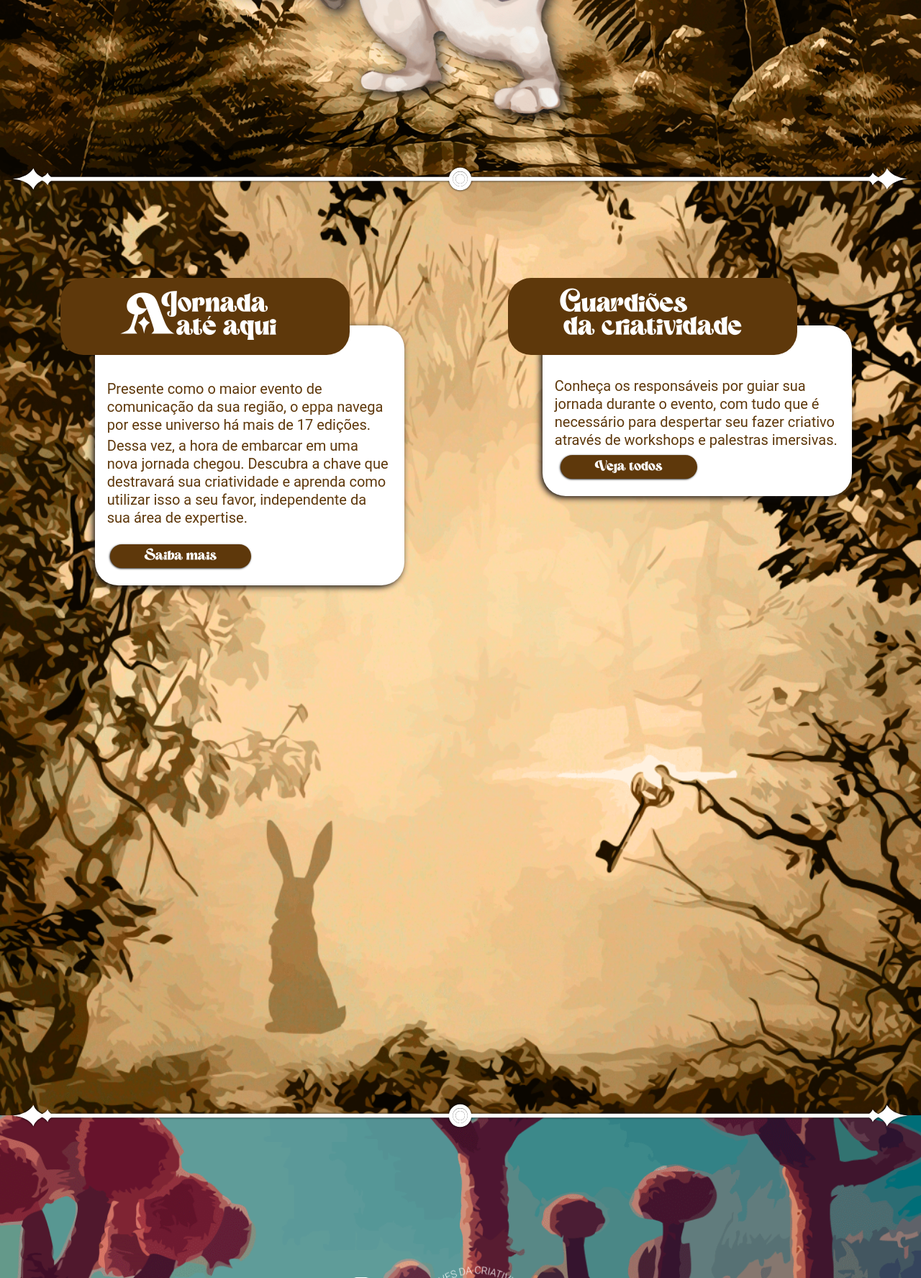
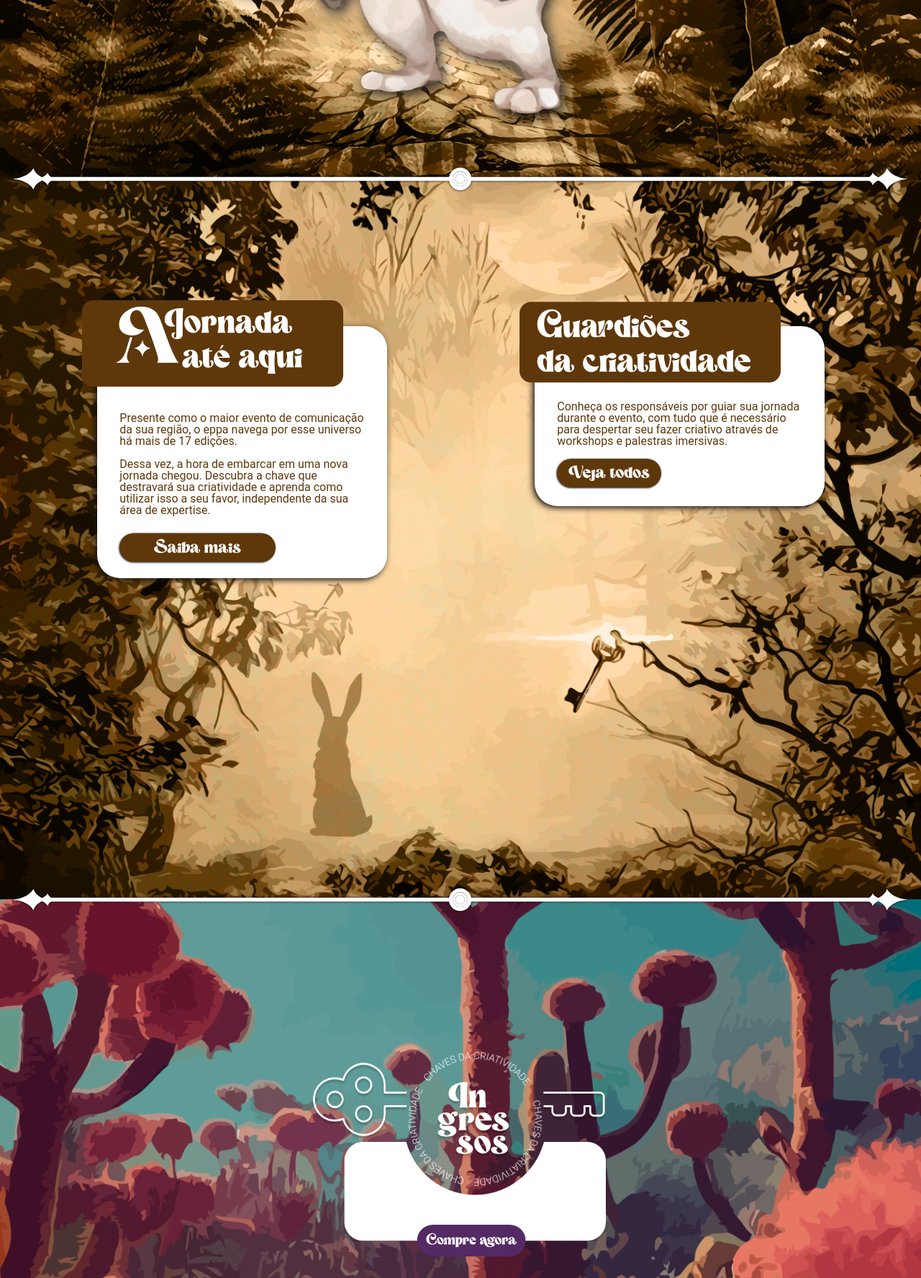
Before and after one commit to kaduFranca/Projeto-EPPA23, a PHP site: page / in a window 1280 px wide. Shown: the part 643-2418 px from the top of the page at 72% size. Run offline with PHP 8.4, Linux system fonts and the light colour scheme; some web fonts are replaced.

Commit message:
Ajuste no sobre

```diff
--- a/css/style/style.css
+++ b/css/style/style.css
@@ -44,11 +44,15 @@ body {
 }
 
 .back-two {
+    display: flex;
+    position: relative;
     background-image: url("../../img/background/back-2-min.png");
     background-repeat: no-repeat;
     background-size: cover;
+    align-items: center;
+    justify-content: center;
     background-position: center center;
-    min-height: 1300px;
+    min-height: 1000px;
 
 
 }
@@ -128,9 +132,57 @@ body {
 
 .box-1 {
     position: relative;
+    display: flex;
+    align-items: flex-start;
+    justify-content: center;
+    margin-bottom: 20%;
+
+}
+
+.box_Guardioes {
+    position: relative;
+    display: block;
+    max-width: 403px;
+    height: auto;
+    max-height: 350px;
+    min-height: 250px;
     font-family: "Roboto";
     background-color: white;
     box-shadow: -0.2vw 0.2vw 0.7vw rgb(21, 19, 19);
+}
+
+.box-M-guardioes {
+    display: inline-block;
+    position: relative;
+    min-width: 90%;
+    max-width: 90%;
+    right: 5%;
+    transform: translateY(-30%);
+    width: max-content;
+    height: auto;
+}
+
+.box_jornada {
+    position: relative;
+    display: inline-block;
+    max-width: 403px;
+    height: auto;
+    max-height: 1%;
+    min-height: 350px;
+    font-family: "Roboto";
+    background-color: white;
+    box-shadow: -0.2vw 0.2vw 0.7vw rgb(21, 19, 19);
+}
+
+.box-M-jornada {
+    display: inline-block;
+    position: relative;
+    min-width: 90%;
+    max-width: 90%;
+    right: 5%;
+    transform: translateY(-30%);
+    width: max-content;
+    height: auto;
 }
 
 .botao {
@@ -142,7 +194,7 @@ body {
     background-color: #ba945e;
 }
 
-.box-marrom {
+.font-magic {
     font-family: "Magic-Retro";
 }
 
@@ -189,7 +241,7 @@ body {
     max-height: 60vw;
     min-height: 200px;
     height: 250px;
-    width: 420px;
+    width: 410px;
     background-size: cover;
     padding: 0;
     margin: 0;
@@ -250,6 +302,12 @@ body {
 
 }
 
+.box-2 {
+    font-family: "Roboto";
+    background-color: white;
+    box-shadow: -0.2vw 0.2vw 0.7vw rgb(21, 19, 19);
+}
+
 .geral-patronos {
     position: relative;
     display: block;
--- a/index.html
+++ b/index.html
@@ -103,73 +103,69 @@
     </div>
 
     <!-- Segundo fundo (Quadros Jornada e Guardiões) -->
-    <div class="container-fluid back-two ps-0 ps-lg-5 " id="sobre">
-      <div class="row ">
+    <div class="container-fluid back-two  " id="sobre">
+      <div class="row " style="width: 95vw;">
 
         <!-- Primeiro quadrado (A jornada até aqui) -->
-        <div class="col-lg-6 col-md-12 mx-lg-auto px-4 my-lg-0 my-0 py-5">
-          <div class="box-marrom cor-marrom d-flex my-0  mx-lg-4 py-lg-1 py-4 py-md-2 rounded-5 position-relative"
-            style="top: 15%; left: 0%; width: 70%; height: 18%;">
-            <div class="d-flex mx-lg-auto py-2 py-md-2 py-lg-0 my-lg-1 mx-sm-auto mx-3 my-sm-0  my-2">
-              <div class="badge " style="width:3.7rem ;padding: 6.5%; font-size: 4.3em;">
-                <p class="">A</p>
-              </div>
-              <div class="badge text-wrap d-block ">
-                <p class="display-6" style="width: 1em; height: 1rem;">Jornada</p>
-                <p class="display-6" style="width: 4.5em;">até aqui</p>
+        <div class="col-lg-6 col-md-12 box-1">
+
+
+          <div class="rounded-5 box_jornada">
+
+            <div class="font-magic cor-marrom rounded-4 box-M-jornada">
+              <div class="d-inline-flex row mx-5 mt-2">
+                <div class="badge text-wrap d-inline-block col-3 p-0">
+                  <p class="text-start mb-0 lh-1 text-end me-3"
+                    style="margin-top: 5%; font-size:calc(4.2rem + 2.5vw);font-weight:300;line-height:1.2">A</p>
+                </div>
+                <div class="badge  d-block col-9  p-0">
+                  <p class="text-start display-5 me-4 lh-1 ">Jornada <br /> &ensp;até aqui</p>
+                </div>
               </div>
             </div>
-          </div>
-          <div class=" mx-auto m-5 mb-lg-5 box-1 position-static rounded-5 w-75 pt-md-0  pt-lg-5">
-            <div
-              class="badge mx-1  mt-5 mt-md-1 pt-5 pt-md-5 mt-lg-0 pt-lg-4 my-0 pt-0  py-4 fs-5  fw-normal text-wrap lh-sm text-break "
-              style="color: #5E380B;">
-              <p class="text-start my-1 my-md-1 my-lg-1">Presente como o maior evento de comunicação da sua região, o
-                eppa navega por
-                esse universo há mais
-                de
-                17 edições.
-              </p>
-              <p class="text-start  ">
+
+            <div class="badge mx-4" style="color: #5E380B;  transform: translateY(-2%);">
+              <p class="text-start lh-1 fs-6 text-break text-wrap fw-normal">Presente como o maior evento de comunicação
+                da sua região, o
+                eppa navega por esse universo há mais de 17 edições.
+                <br /><br />
                 Dessa vez, a hora de embarcar em uma nova jornada chegou. Descubra a chave que destravará sua
                 criatividade e aprenda como utilizar isso a seu favor, independente da sua área de expertise.
               </p>
-              <div class="text-start">
+              <div class="text-start ">
                 <button
-                  class="box-marrom botao cor-marrom rounded-pill text-center text-white w-auto fs-5 border-0 mx-1  mt-2 px-5 py-1">Saiba
+                  class="font-magic botao cor-marrom rounded-pill text-center text-white w-auto fs-4 border-0 mx-2 mx-lg-0 my-2 px-5 py-2">Saiba
                   mais</button>
               </div>
             </div>
           </div>
         </div>
         <!-- Segundo quadrado (Guardiões da criatividade) -->
-        <div class="col-lg-6 col-md-12 mx-lg-auto px-4 my-lg-0 my-0 py-5">
-          <div class="box-marrom cor-marrom d-flex   my-0 mx-lg-4 py-lg-1 py-3 py-md-2 rounded-5 position-relative"
-            style="top: 15%; left: 0%; width: 70%; height: 18%;">
-            <div class="d-flex mx-lg-auto py-2 py-md-0 my-lg-1 mx-sm-auto mx-2  " style="padding: 0%; height: 10rem;">
-              <div class="badge text-wrap d-block">
-                <p class="display-6" style="width: 5em; height: 1rem;">Guardiões</p>
-                <p class="display-6" style="width: 7em;">da criatividade</p>
+        <div class="col-lg-6 col-md-12  box-1 ">
+
+          <div class="rounded-5 box_Guardioes">
+            <div class="font-magic cor-marrom rounded-4 box-M-guardioes">
+              <div class="d-block">
+                <div class="badge d-inline-block mt-2 ">
+                  <p class="text-start display-5 mb-0 lh-1 mx-3">Guardiões <br /> da criatividade</p>
+                </div>
               </div>
             </div>
-          </div>
-          <div class=" mx-auto m-5 mb-lg-5 box-1 position-static rounded-5 w-75 pt-md-0  pt-lg-5">
-            <div
-              class="badge mx-1 mt-5 mt-md-2 pt-1 pt-md-4 mt-lg-0 pt-lg-4 my-0  py-4 fs-5  fw-normal text-wrap lh-sm text-break"
-              style="color: #5E380B;">
-              <p class="text-start my-3 my-md-0 ">Conheça os responsáveis por guiar sua jornada durante o evento, com
+
+            <div class="badge mx-4" style="color: #5E380B; transform: translateY(-10%);">
+              <p class="text-start lh-1 fs-6 text-break text-wrap fw-normal">Conheça os responsáveis por guiar sua
+                jornada durante o evento, com
                 tudo que é
                 necessário para despertar seu fazer criativo através de workshops e palestras imersivas.
               </p>
               <div class="text-start">
                 <button
-                  class="box-marrom botao cor-marrom rounded-pill text-center text-white w-auto fs-5 border-0 mx-2  mt-2 px-5 py-1">Veja
+                  class="font-magic botao cor-marrom rounded-pill text-center text-white w-auto fs-4 border-0 mx-2 mx-lg-0 my-0 px-3 py-2">Veja
                   todos</button>
               </div>
             </div>
           </div>
         </div>
-
       </div>
 
     </div>
@@ -201,13 +197,13 @@
 
 
     <!-- Quarto fundo (Programação) -->
-    <div class="container-fluid m-0 back-four d-block" >
+    <div class="container-fluid m-0 back-four d-block">
       <div class="row ">
         <div class="col-12 col-md-12 col-lg-7 d-block position-relative m-0 p-0">
           <div class="geral-patronos">
-            <div class="cogumelo "id="quemfaz">
+            <div class="cogumelo " id="quemfaz">
               <div class="box-patronos ">
-                <div class="row" >
+                <div class="row">
                   <p class="display-2  fs-1 text-start text-white my-auto"
                     style="display:inline-block; font-family: Magic-Retro; padding: 0; margin: 0;">Patronos</p>
                 </div>
@@ -222,24 +218,24 @@
                 </div>
                 <div class="row my-3">
                   <button
-                    class="box-marrom botao cor-marrom rounded-pill text-center text-white w-auto fs-5  border-0 mx-2 px-4 py-1">Conheça</button>
+                    class="font-magic botao cor-marrom rounded-pill text-center text-white w-auto fs-5  border-0 mx-2 px-4 py-1">Conheça</button>
                 </div>
               </div>
             </div>
           </div>
         </div>
 
-        <div class="col-12 col-md-10 col-lg-5 mx-auto text-end mt-0 py-0 mt-5 py-md-5 mt-md-0" >
-          <div class="programacao mx-auto"id="programacao"></div>
-          <div class="box-marrom cor-marrom py-3   rounded-4 position-relative "
+        <div class="col-12 col-md-10 col-lg-5 mx-auto text-end mt-0 py-0 mt-5 py-md-5 mt-md-0">
+          <div class="programacao mx-auto" id="programacao"></div>
+          <div class="font-magic cor-marrom py-3   rounded-4 position-relative "
             style="top: 11%; left: 10%; width: 65%; margin-top: 25%;">
-            <div class="d-flex mx-auto my-auto" >
-              <div class="badge text-wrap d-block mx-auto my-auto" >
+            <div class="d-flex mx-auto my-auto">
+              <div class="badge text-wrap d-block mx-auto my-auto">
                 <p class="display-6 mx-auto ">Programação</p>
               </div>
             </div>
           </div>
-          <div class=" mx-auto my-4 mb-lg-5 box-1 position-static rounded-5 w-75 pt-md-0  pt-lg-5">
+          <div class=" mx-auto my-4 mb-lg-5 box-2 position-static rounded-5 w-75 pt-md-0  pt-lg-5">
             <div class="badge mx-1 fs-5 mt-md-5 mt-lg-0 mt-4  fw-normal text-wrap lh-sm text-break"
               style="color: #5E380B;">
               <p class="text-start my-3 my-md-0 ">Selecione as atrações que mais combinam com você e clique em "Enviar
@@ -247,7 +243,7 @@
               </p>
               <div class="text-start ">
                 <button
-                  class="box-marrom botao cor-marrom rounded-pill text-center text-white w-auto fs-5 border-0 mx-2 mx-lg-0 my-3  px-5 py-2">Explore</button>
+                  class="font-magic botao cor-marrom rounded-pill text-center text-white w-auto fs-5 border-0 mx-2 mx-lg-0 my-3  px-5 py-2">Explore</button>
               </div>
             </div>
           </div>
```
Also changed, not shown: img/slogan/aJornada.png (added).
